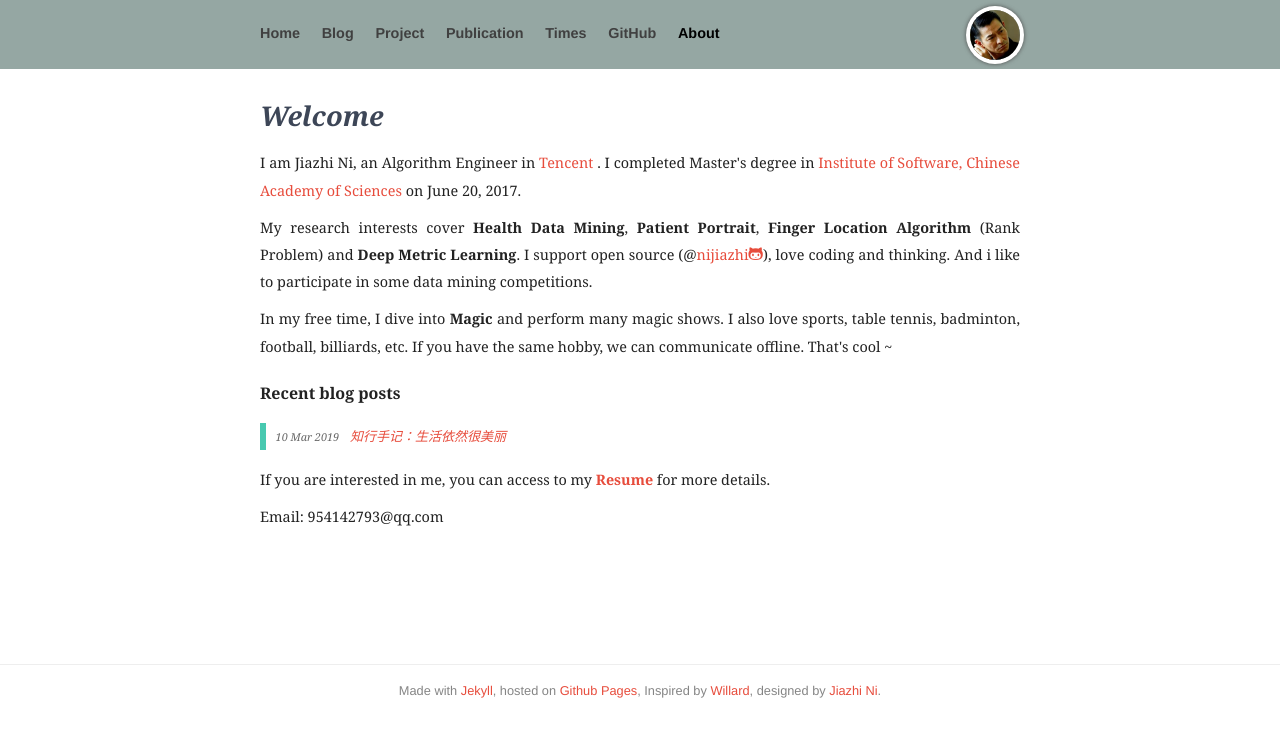
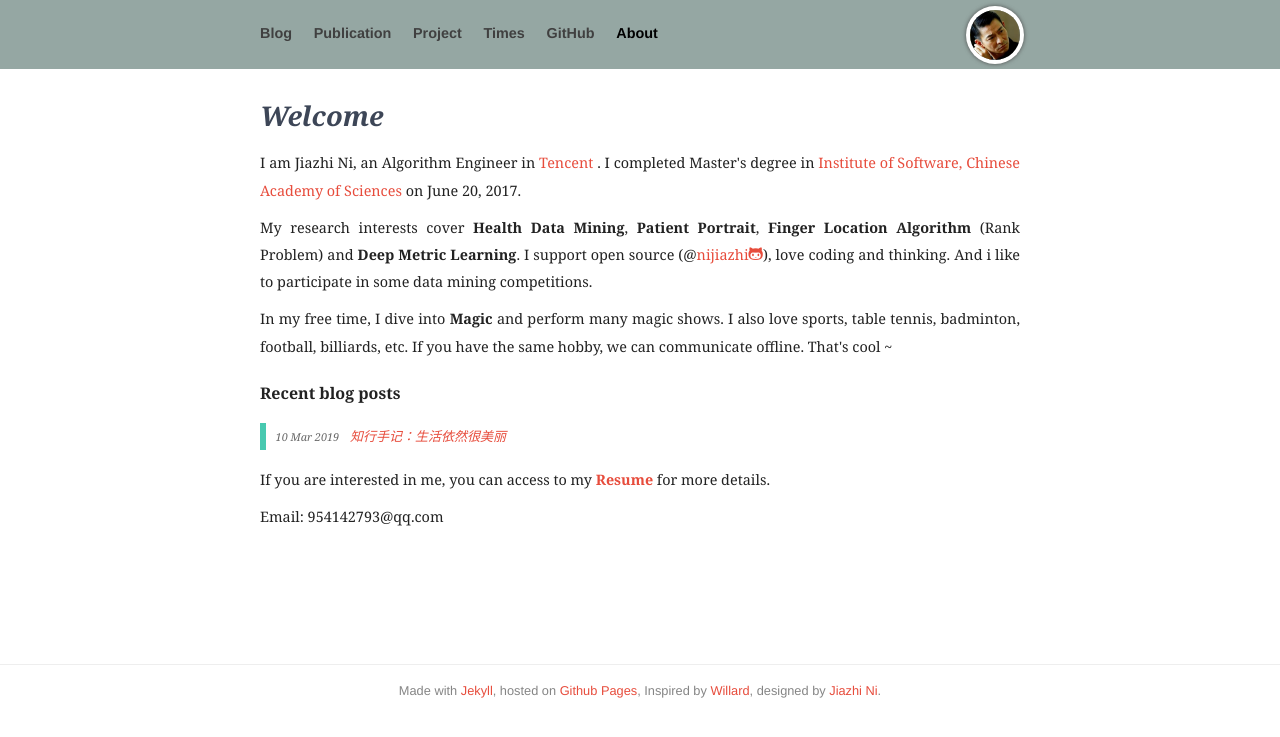
Before and after one commit to nijiazhi/nijiazhi.github.io, a Jekyll site: the page built from index.html, in a window 1280 px wide. Shown: the top 737 px of the page. Built offline with Jekyll 4.4.1, drawn with Linux system fonts in a browser that asks for light colours; nearby versions of some CDN libraries.

Commit message:
remove home

```diff
--- a/_includes/nav.html
+++ b/_includes/nav.html
@@ -1,13 +1,12 @@
 <div class="header-container" style="background-color: #95a7a3">
   <header class="inner">
     <nav>
-      <a class="{% if page.category == 'home' %} selected {% endif %}" href="/">Home</a>
       <a class="{% if page.category == 'blog' %} selected {% endif %}" href="/blog/">Blog</a>
+      <a class="{% if page.category == 'publication' %} selected {% endif %}" href="/publication/">Publication</a>
       <a class="{% if page.category == 'project' %} selected {% endif %}" href="/project/">Project</a>
       <!-- <a class="{% if page.category == 'resume' %} selected {% endif %}" href="/resume/">Resume</a> -->
       <!-- <a href="/yuanyong_resume_cn.pdf">Resume</a> -->
       <!-- <a href="/YongYuan_resume.pdf">Resume</a> -->
-      <a class="{% if page.category == 'publication' %} selected {% endif %}" href="/publication/">Publication</a>
       <!-- <a href="/books/">Book</a> -->
 	    <a href="/timeline/">Times</a>
       <a href="https://github.com/nijiazhi">GitHub</a>
```
